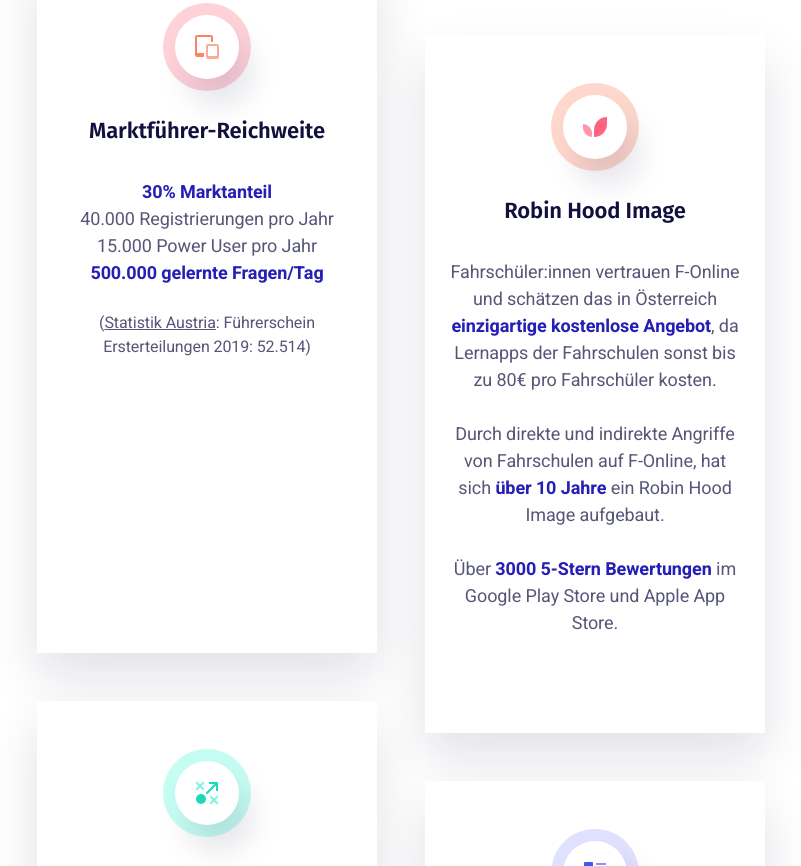
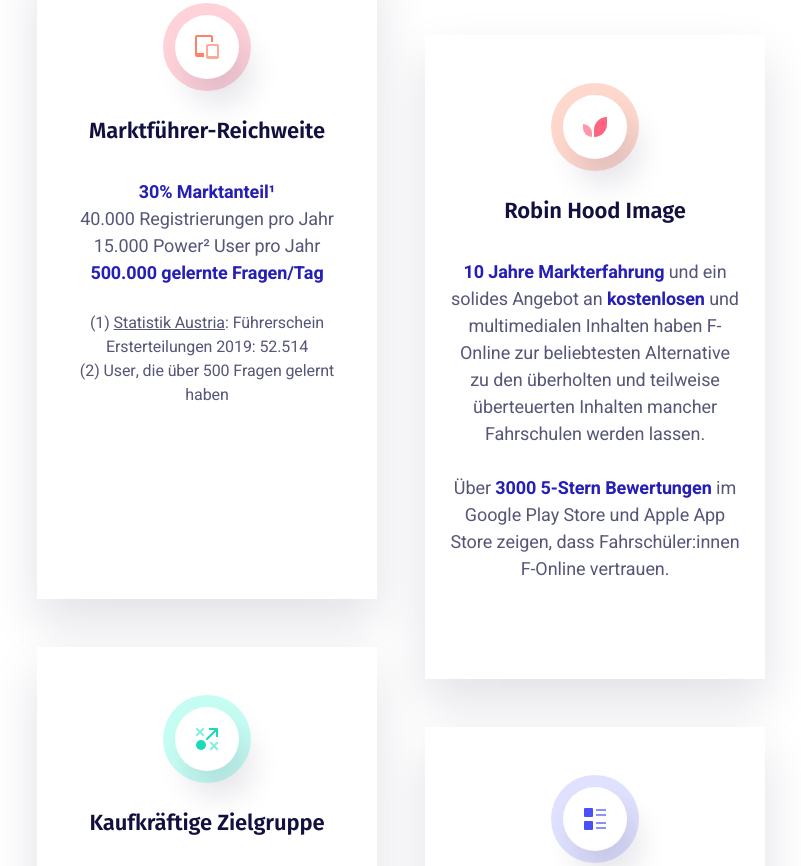
Before and after one commit to f-online/landing-werbung, a website: page src/index.html in a window 1280 px wide. Shown: the part 1151-2017 px from the top of the page, without its empty margins (239-1040 px from the left). Drawn offline with nearby package versions, Linux system fonts and the light colour scheme; files that its build step writes are made by us from their sources; files whose address does not match are found by name.

Commit message:
text improvements

```diff
--- a/src/index.html
+++ b/src/index.html
@@ -305,12 +305,13 @@
                                     </div>
                                     <h4 class="feature-title h3-mobile mb-32">Marktführer-Reichweite</h4>
                                     <p class="text-sm">
-										<strong>30% Marktanteil</strong><br>
+										<strong>30% Marktanteil¹</strong><br>
 										40.000 Registrierungen pro Jahr<br>
-										15.000 Power User pro Jahr<br>
+										15.000 Power² User pro Jahr<br>
 										<strong>500.000 gelernte Fragen/Tag</strong><br>
 
-										<div class="text-xs mt-8">(<a href="http://www.statistik.at/web_de/statistiken/energie_umwelt_innovation_mobilitaet/verkehr/strasse/fuehrerscheine_lenkberechtigungen/index.html" class="link-nocolor">Statistik Austria</a>: Führerschein Ersterteilungen 2019: 52.514)</div>
+										<div class="text-xs mt-8">(1) <a href="http://www.statistik.at/web_de/statistiken/energie_umwelt_innovation_mobilitaet/verkehr/strasse/fuehrerscheine_lenkberechtigungen/index.html" class="link-nocolor">Statistik Austria</a>: Führerschein Ersterteilungen 2019: 52.514<br>
+										(2) User, die über 500 Fragen gelernt haben</div>
 									</p>
                                 </div>
                             </div>
@@ -326,10 +327,11 @@
 
                                     </div>
                                     <h4 class="feature-title h3-mobile mb-32">Robin Hood Image</h4>
-                                    <p class="text-sm">Fahrschüler:innen vertrauen F-Online und schätzen das in Österreich <strong>einzigartige kostenlose Angebot</strong>, da Lernapps der Fahrschulen sonst bis zu 80€ pro Fahrschüler kosten.<br><br>
-
-										Durch direkte und indirekte Angriffe von Fahrschulen auf F-Online, hat sich <strong>über 10 Jahre</strong> ein Robin Hood Image aufgebaut.
-										<br><br>Über <strong>3000 5-Stern Bewertungen</strong> im Google Play Store und Apple App Store.</p>
+                                    <p class="text-sm"><strong>10 Jahre Markterfahrung</strong> und ein solides Angebot an
+										<strong>kostenlosen</strong> und multimedialen Inhalten haben F-Online zur
+										beliebtesten Alternative zu den überholten und teilweise überteuerten
+										Inhalten mancher Fahrschulen werden lassen.
+										<br><br>Über <strong>3000 5-Stern Bewertungen</strong> im Google Play Store und Apple App Store zeigen, dass Fahrschüler:innen  F-Online vertrauen.</p>
                                 </div>
                             </div>
 							<div class="feature text-center is-revealing">
@@ -348,6 +350,7 @@
 										<strong>30% Marktanteil</strong><br>
 										200.000 Visits/Monat<br>
 										<strong>30.000 Unique Users</strong>/Monat<br>
+										4.000 Unique Users/Tag<br>
 										80% Mobile User<br>
 										50% iPhone User<br>
 										Durchs. Session Time: 25min
```
